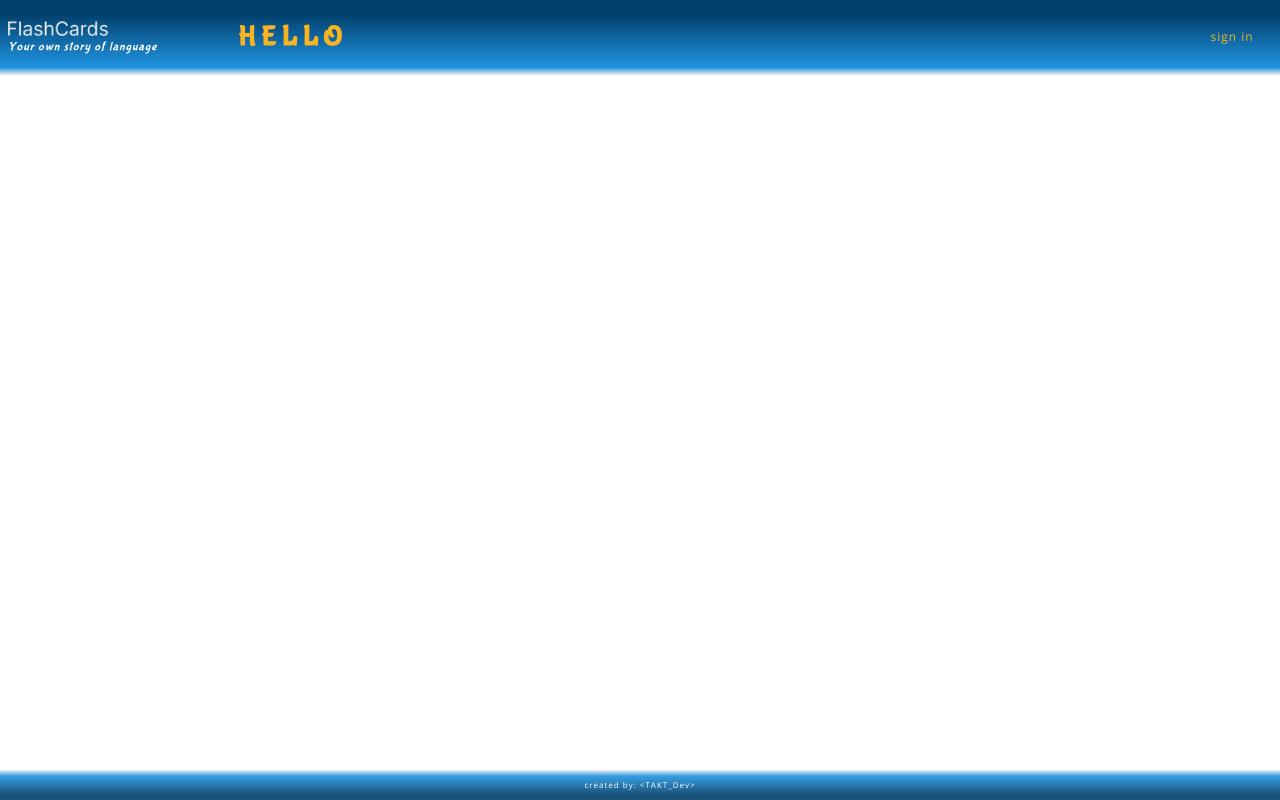
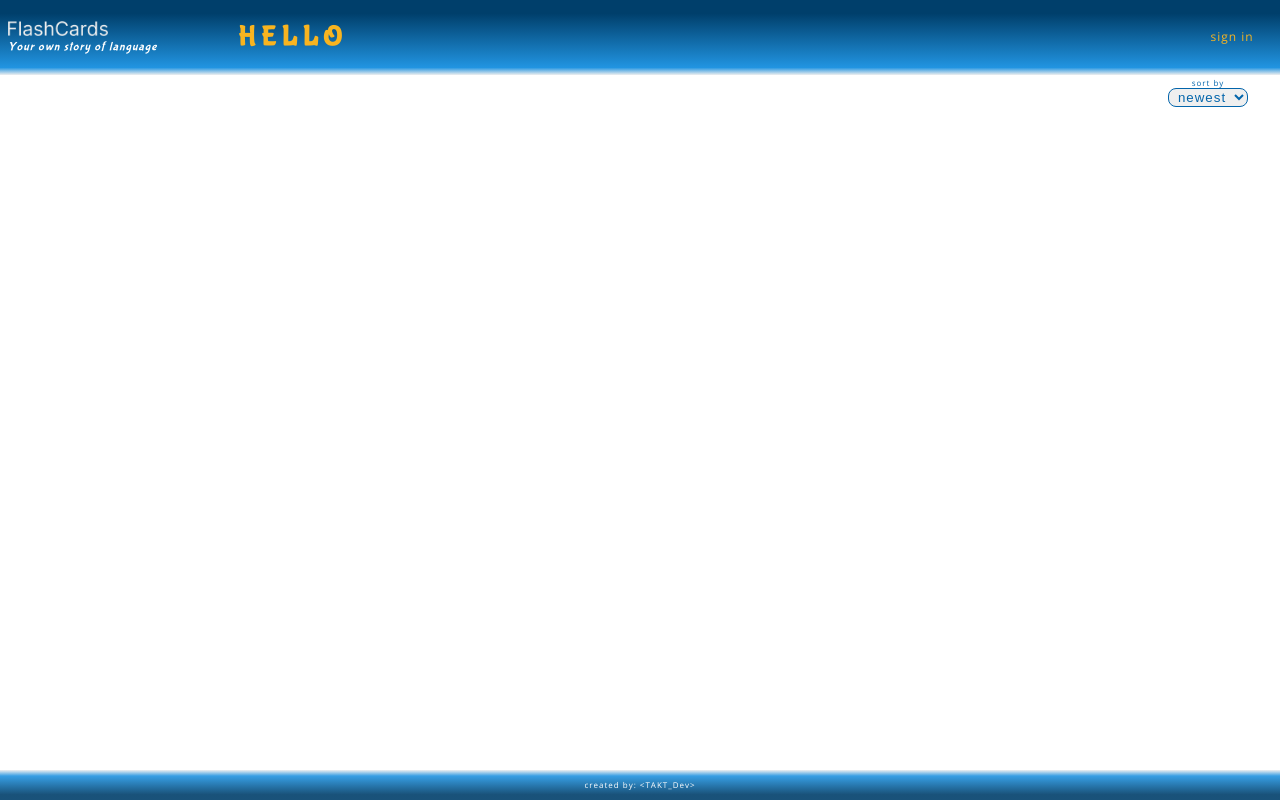
Before and after one commit to michalPastewski/FlashCardApp, a React (Vite) app: page /user in a window 1280 px wide. Built offline with nearby package versions, Linux system fonts and the light colour scheme.

Commit message:
FCB-21: introduce the sort words mechanizm

```diff
--- a/src/contexts/DataProvider.jsx
+++ b/src/contexts/DataProvider.jsx
@@ -73,8 +73,6 @@ export const DataProvider = ({ children }) => {
     } else {
       setWordsCollection([]);
     }
-
-    filterWordsData();
   }, [session]);
 
   const value = {
--- /dev/null
+++ b/src/utils/helpers.js
@@ -0,0 +1,39 @@
+export const sortWordsByOrder = (wordsData, sortOrder) => {
+  let sortedList = [];
+
+  switch (sortOrder) {
+    case 'newest':
+      sortedList = [...wordsData].sort(
+        (a, b) =>
+          createNumberFromDataTimeProperties(b.created_at) -
+          createNumberFromDataTimeProperties(a.created_at)
+      );
+      break;
+    case 'oldest':
+      sortedList = [...wordsData].sort(
+        (a, b) =>
+          createNumberFromDataTimeProperties(a.created_at) -
+          createNumberFromDataTimeProperties(b.created_at)
+      );
+      break;
+    case 'a-z':
+      sortedList = [...wordsData].sort((a, b) => {
+        return a.word.localeCompare(b.word);
+      });
+      break;
+    case 'z-a':
+      sortedList = [...wordsData].sort((a, b) => {
+        return b.word.localeCompare(a.word);
+      });
+      break;
+    default:
+      sortedList = wordsData;
+  }
+  return sortedList;
+};
+
+function createNumberFromDataTimeProperties(dateString) {
+  const date = dateString.slice(0, 10).split('-').join('');
+  const time = dateString.slice(11, 19).split(':').join('');
+  return Number(date.concat(time));
+}
--- a/src/views/topBar/TopBarSearch.jsx
+++ b/src/views/topBar/TopBarSearch.jsx
@@ -3,6 +3,7 @@ import { useData } from '../../contexts/DataProvider';
 import './topBar.style.scss';
 
 export const TopBarSearch = () => {
+  //TODO: remove unused properties
   const { wordsCollection, setWordsCollection, filterWordsData } = useData();
   const searchInput = useRef();
 
--- a/src/views/wordsSection/WordsList.jsx
+++ b/src/views/wordsSection/WordsList.jsx
@@ -1,19 +1,22 @@
 import { useEffect, useState } from 'react';
 import { useData } from '../../contexts/DataProvider';
+import { sortWordsByOrder } from '../../utils/helpers';
 import { WordCard } from './WordCard';
 
 import './wordsSection.style.scss';
 
-export const WordList = () => {
+export const WordList = ({ sortOrder }) => {
   const { wordsCollection } = useData();
   const [wordsData, setWordsData] = useState(null);
 
   useEffect(() => {
-    setWordsData(wordsCollection);
-  }, [wordsCollection]);
+    const sortedWords = sortWordsByOrder(wordsCollection, sortOrder);
+
+    setWordsData(sortedWords);
+  }, [wordsCollection, sortOrder]);
 
   return (
-    <>
+    <div className="words__section__list">
       {wordsData ? (
         wordsData.map((item) => (
           <WordCard wordData={item} key={item.id} id={item.id} />
@@ -21,6 +24,6 @@ export const WordList = () => {
       ) : (
         <div>Loading</div>
       )}
-    </>
+    </div>
   );
 };
--- a/src/views/wordsSection/WordsSection.jsx
+++ b/src/views/wordsSection/WordsSection.jsx
@@ -1,11 +1,20 @@
+import { useEffect, useState } from 'react';
 import { WordList } from './WordsList';
+import { WordSectionHeader } from './WordsSectionHeader';
 
 import './wordsSection.style.scss';
 
 export const WordSection = () => {
+  const [sortOrder, setSortOrder] = useState('newest');
+
+  useEffect(() => {
+    console.log(sortOrder)
+  }, [sortOrder])
+
   return (
     <article className="words__section">
-      <WordList />
+      <WordSectionHeader handleSortOrder={setSortOrder} />
+      <WordList sortOrder={sortOrder}/>
     </article>
   );
 };
--- a/src/views/wordsSection/WordsSectionHeader.jsx
+++ b/src/views/wordsSection/WordsSectionHeader.jsx
@@ -1,9 +1,27 @@
+import { useState } from 'react';
 import './wordsSection.style.scss';
 
-export const WordSectionHeader = () => {
+export const WordSectionHeader = ({handleSortOrder}) => {
+
+  const handleOnChange = (e) => {
+    handleSortOrder(e.target.value);
+  };
+
   return (
-    <div className="words--header">
-      <span>Words List</span>
-    </div>
+    <section className="words__section__set-order">
+      <div className="select__wrapper">
+        <label className="words__section__set-order--label">sort by</label>
+        <select
+          className="words__section__set-order--select"
+          name="sortWords"
+          id="sortWords"
+          onChange={handleOnChange}>
+          <option value="newest">newest</option>
+          <option value="oldest">oldest</option>
+          <option value="a-z">a-z</option>
+          <option value="z-a">z-a</option>
+        </select>
+      </div>
+    </section>
   );
 };
--- a/src/views/wordsSection/wordsSection.style.scss
+++ b/src/views/wordsSection/wordsSection.style.scss
@@ -1,15 +1,48 @@
 @use '../../constant/variables.scss' as *;
+
 .words__section {
    width: 95vw;
    margin: 0 auto;
    width: 95vw;
    margin: 0 auto;
-   padding: var(--g-extra-large) var(--g-medium);
 
-   display:grid;
-   grid-template-columns: repeat(auto-fit, minmax(auto, 237px));
-   gap: var(--g-extra-large);
-   justify-content: center;
+
+   &__set-order {
+      width: 100%;
+      padding-top: var(--g-small);
+      display: flex;
+      justify-content: end;
+
+      color: var(--primary-color);
+
+      &--select {
+         outline: none;
+         border-radius:  var(--border-radius);
+         border-color: var(--primary-color);
+
+         text-align: center;
+         color: var(--primary-color);
+      }
+
+      &--label{
+         text-align: center;
+      }
+   }
+
+   &__list {
+      padding: var(--g-extra-large) var(--g-medium);
+      display:grid;
+      grid-template-columns: repeat(auto-fit, minmax(auto, 237px));
+      gap: var(--g-extra-large);
+      justify-content: center;
+   }
+}
+
+.select__wrapper {
+   width: 80px;
+   display: flex;
+   flex-direction: column;
+   font-size: var(--f-small);
 }
 
 .word {
```
